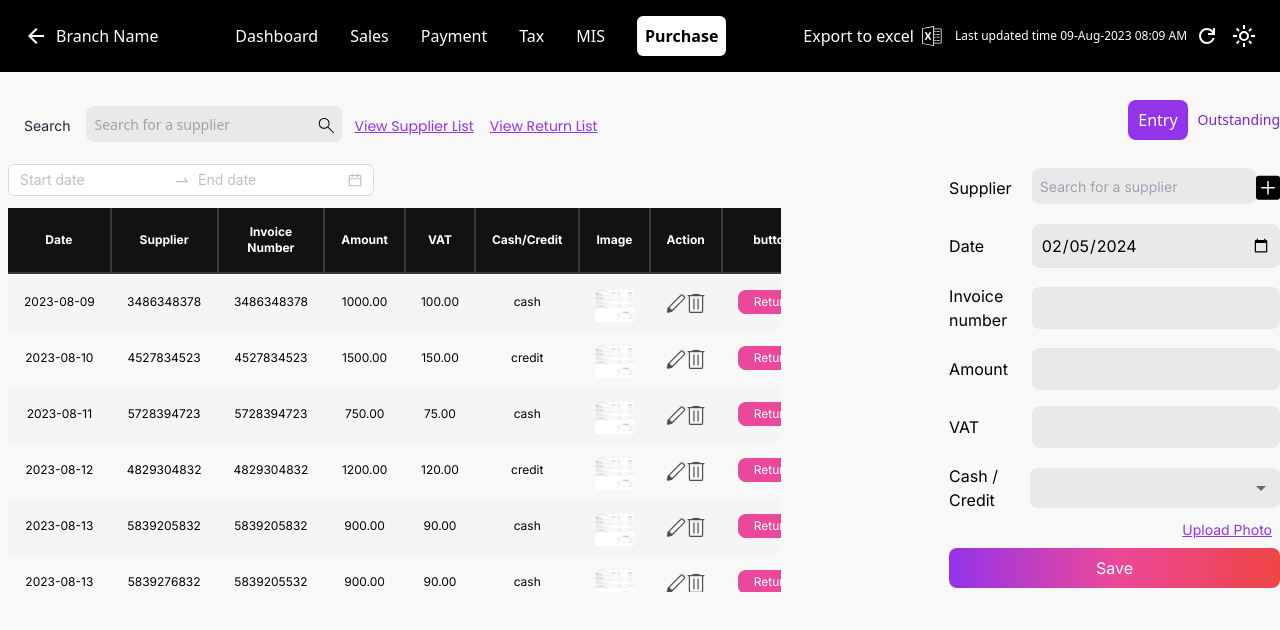
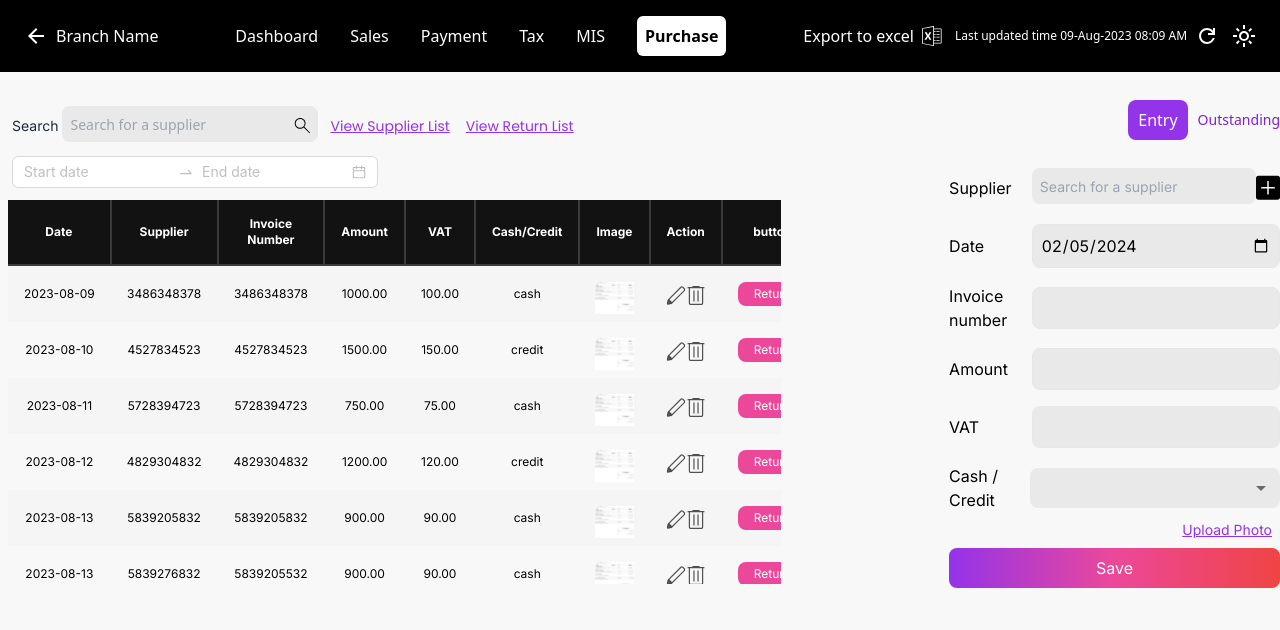
Before and after one commit to amarnadhcp/Sacrosys-purchase, a React (Create React App) app: page /purchase in a window 1280 px wide. Shown: the top 630 px of the page. Built offline with nearby package versions, Linux system fonts and the light colour scheme.

Commit message:
fix(alignment issues)

```diff
--- a/src/component/Entry/EntryTable.jsx
+++ b/src/component/Entry/EntryTable.jsx
@@ -33,7 +33,7 @@ function EntryTable() {
       <div className="mx-auto px-2 overflow-auto my-4">
         <SearchBar />
         <div className="overflow-x-auto min-w-full">
-          <div className="mb-3 mt-0 ">
+          <div className="mb-3 mt-0 mx-1 ">
             <RangePicker onChange={handleDateRangeChange} />
           </div>
           <div className="overflow-y-auto max-h-96">
--- a/src/component/Navbar/SearchBar.jsx
+++ b/src/component/Navbar/SearchBar.jsx
@@ -10,11 +10,11 @@ function SearchBar() {
     console.log(autocompleteInput);
   };
   return (
-    <div className="flex flex-wrap  justify-between items-center bg-default my-4">
+    <div className="flex flex-wrap  justify-between items-center bg-default mt-4 mb-2">
       <div className="flex">
         <label
           htmlFor="search-input "
-          className="mx-4 text-gray-800 text-sm mt-3 font-inter hidden md:block"
+          className="mx-1 text-gray-800 text-sm mt-3 font-inter hidden md:block"
         >
           Search
         </label>
```
